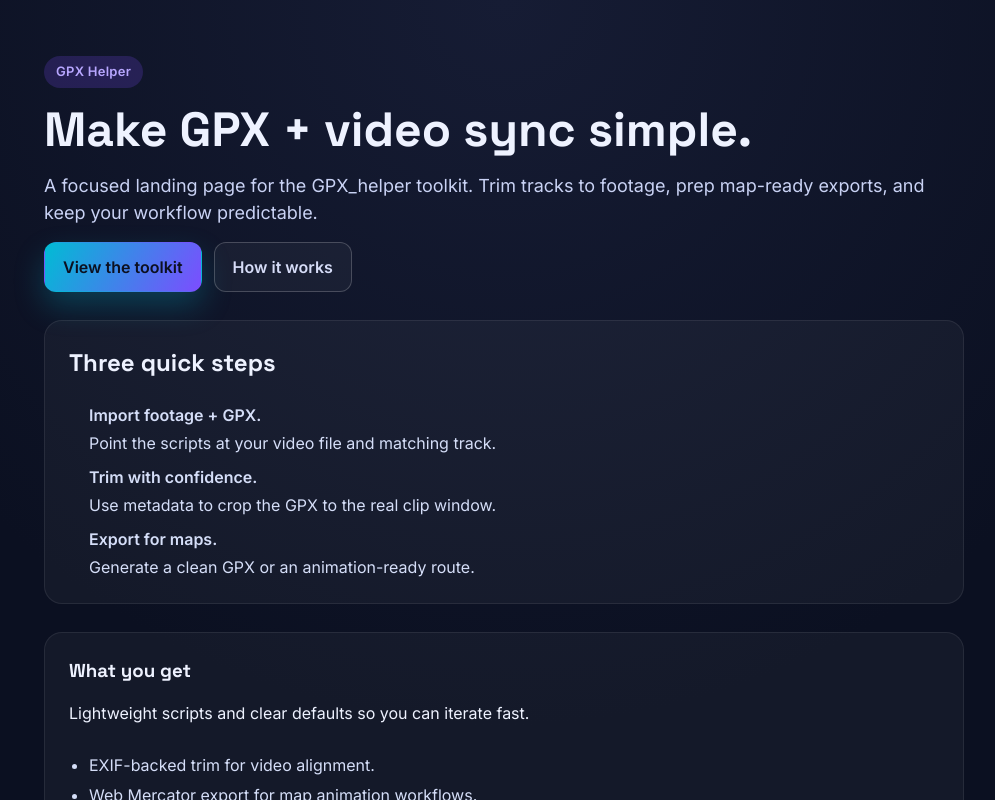
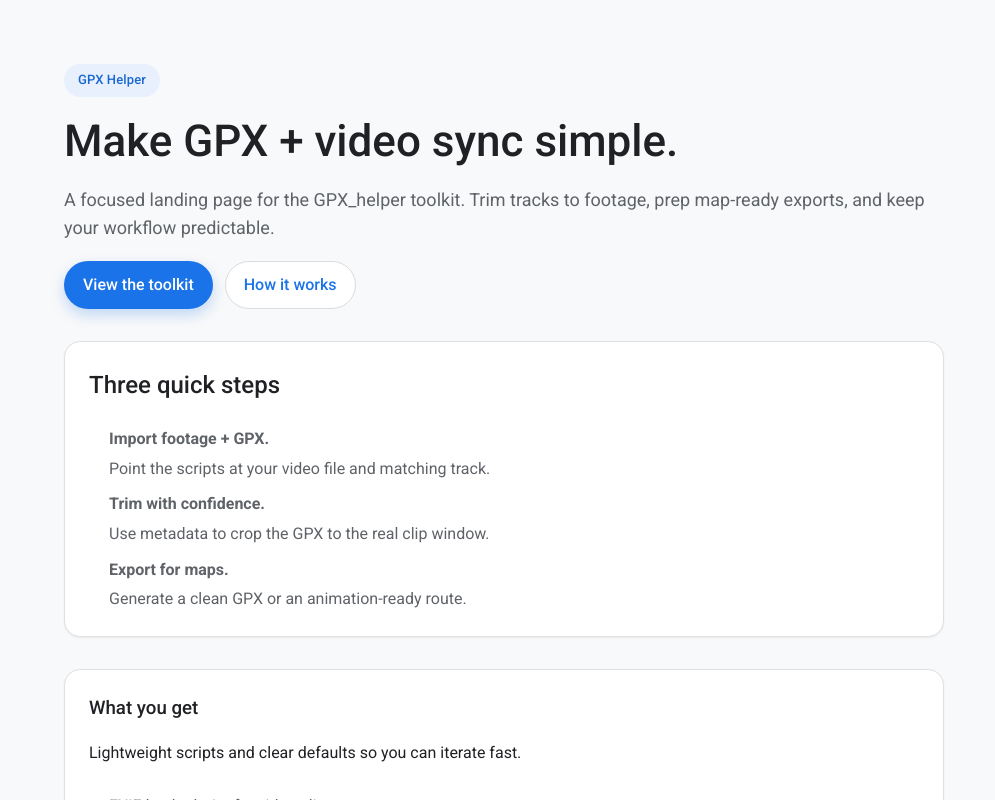
Before and after one commit to PooriaT/GPX_helper, a Svelte app in the folder frontend/: page / in a window 1280 px wide. Shown: the top 800 px of the page, without its empty margins (136-1131 px from the left). Built offline with nearby package versions, Linux system fonts and the light colour scheme.

Commit message:
Restyle frontend to minimal theme

```diff
--- a/frontend/src/app.css
+++ b/frontend/src/app.css
@@ -1,11 +1,11 @@
-@import url('https://fonts.googleapis.com/css2?family=Space+Grotesk:wght@500;600;700&family=Inter:wght@400;500;600&display=swap');
+@import url('https://fonts.googleapis.com/css2?family=Roboto:wght@400;500;700&display=swap');
 
 :root {
   color-scheme: light;
-  font-family: 'Inter', system-ui, -apple-system, sans-serif;
-  background: radial-gradient(circle at top, #161c34, #0b1021 55%);
-  color: #eef2ff;
-  line-height: 1.5;
+  font-family: 'Roboto', system-ui, -apple-system, sans-serif;
+  background-color: #f8f9fa;
+  color: #202124;
+  line-height: 1.6;
   min-height: 100%;
 }
 
@@ -21,50 +21,51 @@ a {
 body {
   margin: 0;
   min-height: 100vh;
+  background-color: #f8f9fa;
 }
 
 .page {
-  max-width: 960px;
+  max-width: 920px;
   margin: 0 auto;
-  padding: 56px 20px 72px;
+  padding: 64px 20px 80px;
   display: grid;
-  gap: 28px;
+  gap: 32px;
 }
 
 .hero {
   display: grid;
-  gap: 16px;
+  gap: 18px;
 }
 
 .hero__badge {
   display: inline-flex;
   align-items: center;
-  padding: 6px 12px;
+  padding: 6px 14px;
   border-radius: 999px;
-  background: rgba(124, 77, 255, 0.2);
-  color: #b8a7ff;
-  font-weight: 600;
+  background: #e8f0fe;
+  color: #1967d2;
+  font-weight: 500;
   font-size: 13px;
-  letter-spacing: 0.02em;
+  letter-spacing: 0.01em;
   width: fit-content;
 }
 
 h1 {
-  font-family: 'Space Grotesk', 'Inter', sans-serif;
-  font-size: clamp(32px, 5vw, 48px);
+  font-size: clamp(30px, 4vw, 44px);
   margin: 0;
-  line-height: 1.1;
+  line-height: 1.2;
+  font-weight: 500;
 }
 
 h2,
 h3 {
-  font-family: 'Space Grotesk', 'Inter', sans-serif;
   margin: 0 0 8px;
+  font-weight: 500;
 }
 
 .hero__copy {
   margin: 0;
-  color: #c9d2f4;
+  color: #5f6368;
   font-size: 18px;
 }
 
@@ -78,36 +79,37 @@ h3 {
   display: inline-flex;
   align-items: center;
   justify-content: center;
-  padding: 12px 18px;
-  border-radius: 12px;
-  font-weight: 600;
+  padding: 10px 18px;
+  border-radius: 999px;
+  font-weight: 500;
   border: 1px solid transparent;
-  transition: transform 0.15s ease, box-shadow 0.15s ease;
+  transition: background-color 0.15s ease, box-shadow 0.15s ease, color 0.15s ease;
 }
 
 .btn.primary {
-  background: linear-gradient(120deg, #00bcd4, #7c4dff);
-  color: #0c1020;
-  box-shadow: 0 14px 30px rgba(0, 188, 212, 0.25);
+  background: #1a73e8;
+  color: #fff;
+  box-shadow: 0 6px 14px rgba(26, 115, 232, 0.25);
 }
 
 .btn.secondary {
-  border: 1px solid rgba(255, 255, 255, 0.2);
-  color: #d6dcf7;
-  background: rgba(255, 255, 255, 0.04);
+  border: 1px solid #dadce0;
+  color: #1a73e8;
+  background: #fff;
 }
 
 .btn:hover {
-  transform: translateY(-2px);
+  box-shadow: 0 10px 20px rgba(60, 64, 67, 0.15);
 }
 
 .panel {
-  background: rgba(255, 255, 255, 0.04);
-  border: 1px solid rgba(255, 255, 255, 0.08);
-  border-radius: 18px;
+  background: #fff;
+  border: 1px solid #e0e0e0;
+  border-radius: 16px;
   padding: 24px;
   display: grid;
   gap: 14px;
+  box-shadow: 0 1px 2px rgba(60, 64, 67, 0.08);
 }
 
 .steps {
@@ -115,7 +117,7 @@ h3 {
   padding-left: 20px;
   display: grid;
   gap: 10px;
-  color: #d5def8;
+  color: #5f6368;
 }
 
 .steps li {
@@ -130,28 +132,29 @@ h3 {
 .highlights ul {
   margin: 0;
   padding-left: 20px;
-  color: #d5def8;
+  color: #5f6368;
   display: grid;
   gap: 6px;
 }
 
 .footer-cta {
   text-align: center;
-  background: linear-gradient(135deg, rgba(0, 188, 212, 0.15), rgba(124, 77, 255, 0.2));
-  border-radius: 20px;
+  background: #fff;
+  border-radius: 16px;
   padding: 28px;
-  border: 1px solid rgba(255, 255, 255, 0.1);
+  border: 1px solid #e0e0e0;
   display: grid;
   gap: 12px;
+  box-shadow: 0 1px 2px rgba(60, 64, 67, 0.08);
 }
 
 .footer-cta p {
   margin: 0;
-  color: #d7dff7;
+  color: #5f6368;
 }
 
 @media (max-width: 640px) {
   .page {
-    padding: 40px 16px 60px;
+    padding: 44px 16px 60px;
   }
 }
```
